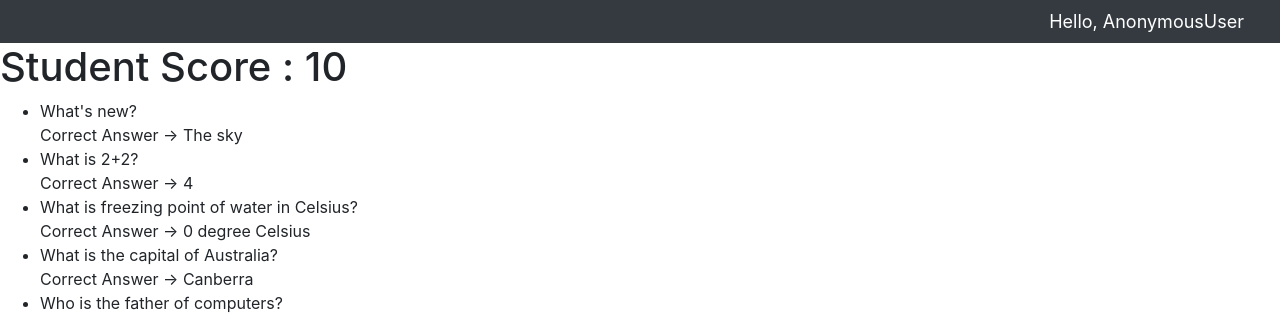
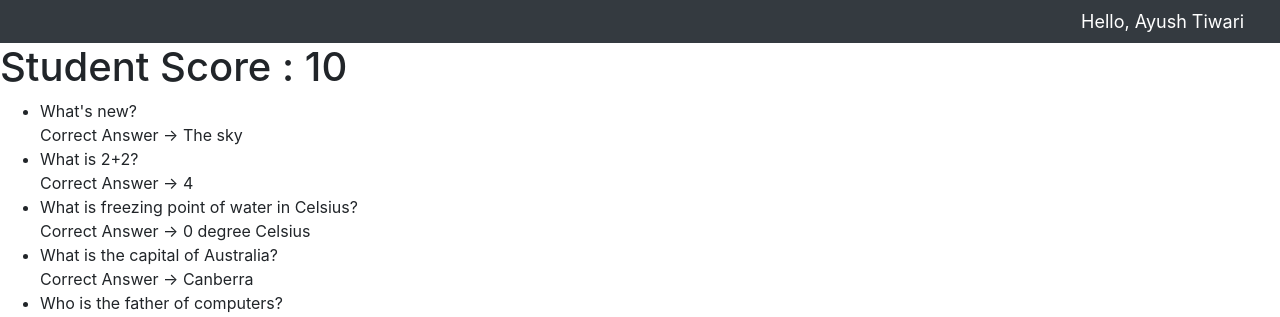
Before and after one commit to apt5366/Reckonsys_internship_Django_quizApp, a Django app: page /quiz/submit/1/ in a window 1280 px wide. Shown: the top 317 px of the page. Run offline with Django 3.2, Linux system fonts and the light colour scheme; data comes from the database, SQL or seed files in the repository; both versions use the stored data as it was after the commit; some libraries are stand-ins or nearby versions.

Commit message:
navbar changes

```diff
--- a/quiz/templates/quiz/index.html
+++ b/quiz/templates/quiz/index.html
@@ -1,6 +1,3 @@
-{% extends 'quiz/dependencies.html' %}
-{% load static %}
-<link rel="stylesheet" type="text/css" href="{% static 'quiz/style.css' %}">
 
 {% block content %}
 <form action="{% url 'quiz:login_request'  %}" method="post">
--- a/quiz/templates/quiz/navbar.html
+++ b/quiz/templates/quiz/navbar.html
@@ -1,3 +1,6 @@
+<!-- references : https://data-flair.training/blogs/create-quiz-application-python-django/ -->
+
+
 {% load static %}
 <link rel="stylesheet" type="text/css" href="{% static 'quiz/style.css' %}">
 
@@ -17,9 +20,10 @@
 
     <ul class="navbar-nav">
 
+
     </ul>
   </div>
 
-  <span class="greet">Hello, {{request.user}}</span>
+  <span class="greet">Hello, {{student.student_name}}</span>
 
 </nav>
--- a/quiz/views.py
+++ b/quiz/views.py
@@ -2,7 +2,7 @@ from django.http import HttpResponse,  HttpResponseRedirect
 from django.template import loader
 from django.shortcuts import get_object_or_404,render
 from django.urls import reverse
-
+from django.contrib.auth import login,logout,authenticate
 from .models import Choice, Question, Student
 
 def index(request):
```
Also changed, not shown: db.sqlite3.
